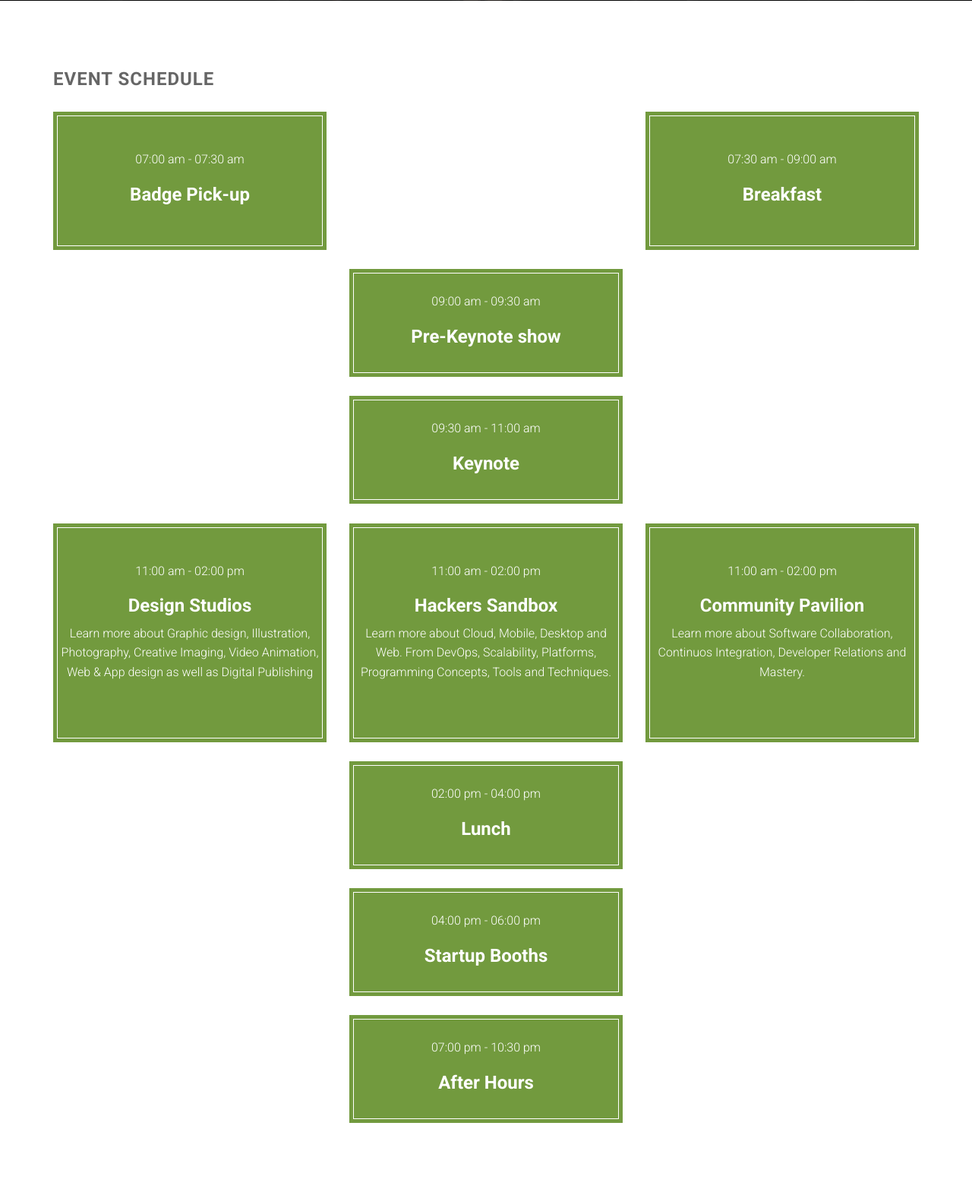
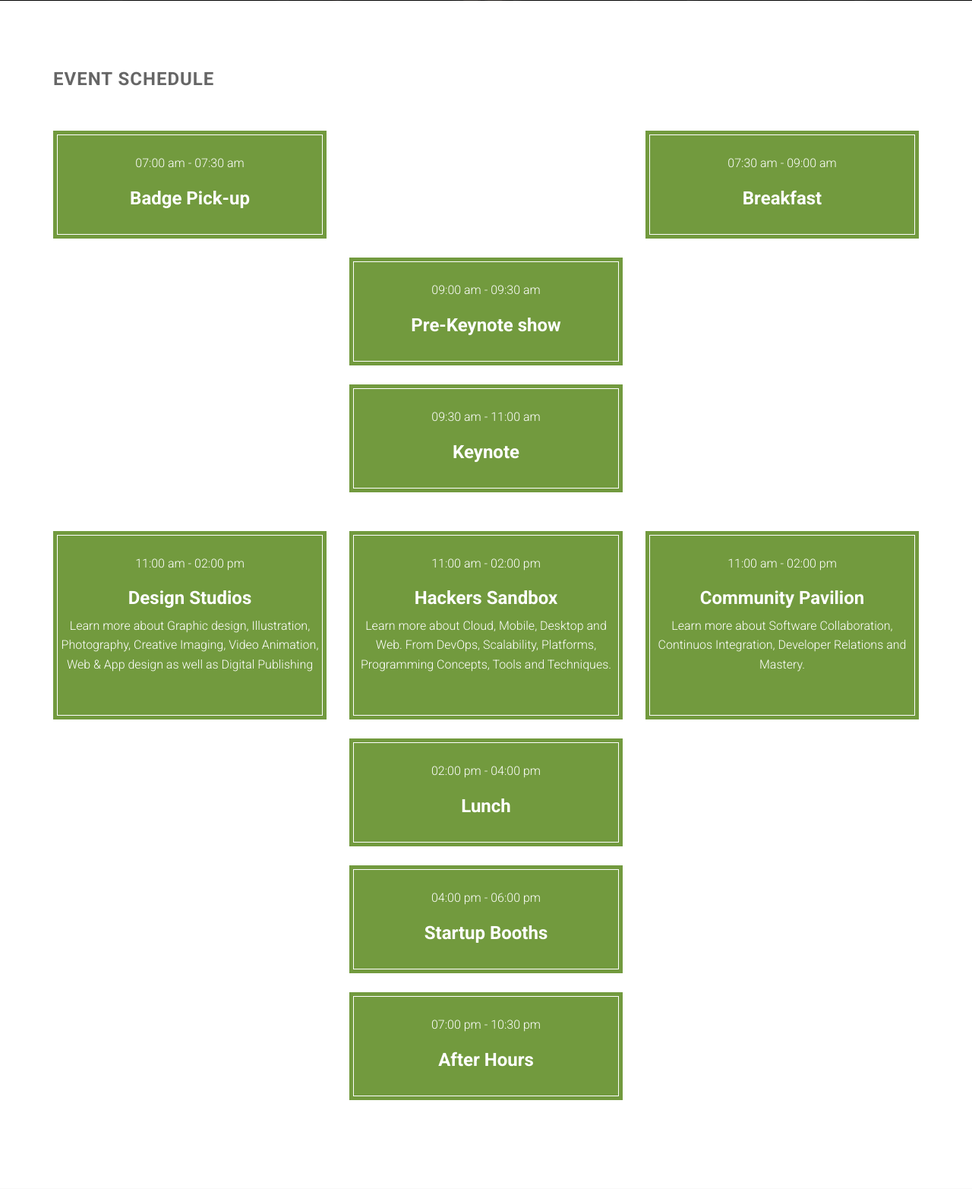
Before and after one commit to silicon-mountain/smconf.org, a PHP site: page / in a window 1280 px wide. Shown: the part 3225-4790 px from the top of the page at 76% size. Run offline with PHP 8.4, Linux system fonts and the light colour scheme; some libraries are stand-ins or nearby versions.

Commit message:
Size adjustment
The sizes of the boxes were resized

```diff
--- a/assets/css/main.css
+++ b/assets/css/main.css
@@ -482,6 +482,29 @@ ul li {
   border: 1px solid #fff;
 }
 
+
+/*
+ * 6.6.2 Section: Schedule
+ */
+.schedule-box2 {
+  position: relative;
+  background-color: #729A3E;
+  color: #fff;
+  text-align: center;
+  padding: 30px 0;
+  margin: 25px 0 0;
+}
+.schedule-box2::before {
+  content: '';
+  position: absolute;
+  top: 5px;
+  right: 5px;
+  bottom: 5px;
+  left: 5px;
+  border: 1px solid #fff;
+}
+
+
 /*
  * 6.7 Section: Schedule
  */
--- a/index.html
+++ b/index.html
@@ -252,7 +252,7 @@
             </div>
             <div class="row">
                 <div class="col-md-4 col-sm-6">
-                    <div class="schedule-box">
+                    <div class="schedule-box1">
                         <div class="time">
                             <time datetime="07:00">07:00 am</time> - <time datetime="07:30">07:30 am</time>
                         </div>
@@ -260,7 +260,7 @@
                     </div>
                 </div>
                 <div class="col-md-offset-4 col-md-4 col-sm-6">
-                    <div class="schedule-box">
+                    <div class="schedule-box1">
                         <div class="time">
                             <time datetime="07:00">07:30 am</time> - <time datetime="09:00">09:00 am</time>
                         </div>
@@ -291,7 +291,7 @@
             </div><br />
             <div class="row">
                 <div class="col-md-4 col-sm-6">
-                    <div class="schedule-box">
+                    <div class="schedule-box2">
                         <div class="time">
                             <time datetime="11:00">11:00 am</time> - <time datetime="14:00">02:00 pm</time>
                         </div>
@@ -300,16 +300,16 @@
                     </div>
                 </div>
                 <div class="col-md-4 col-sm-6">
-                    <div class="schedule-box">
+                    <div class="schedule-box2">
                         <div class="time">
                             <time datetime="11:00">11:00 am</time> - <time datetime="14:00">02:00 pm</time>
                         </div>
                         <h3>Hackers Sandbox</h3>
-                        <p style="text-align: center;">Learn more about Cloud, Mobile, Desktop and Web. From DevOps, Scalability, Platforms, Programming Concepts, Tools and Techniques.</p>
+                        <p style="padding: 0 10px; text-align: center;">Learn more about Cloud, Mobile, Desktop and Web. From DevOps, Scalability, Platforms, Programming Concepts, Tools and Techniques.</p>
                     </div>
                 </div>
                 <div class="col-md-4 col-sm-6">
-                    <div class="schedule-box">
+                    <div class="schedule-box2">
                         <div class="time">
                             <time datetime="11:00">11:00 am</time> - <time datetime="14:00">02:00 pm</time>
                         </div>
@@ -687,7 +687,7 @@ You are empowered to politely engage when you or others are disrespected. Also,
         <div class="container">
             <div class="row">
                 <div class="col-md-12">
-                    <p class="site-info">Designed and <br> Developed by <a href="https://github.com/orgs/silicon-mountain/people">The Silicon Mountain Developers</a></p>
+                    <p class="site-info">Copyright &copy; 2016 | <a href="https://github.com/orgs/silicon-mountain/people">Silicon Mountain</a></p>
                     <ul class="social-block">
                         <li><a href=""><i class="ion-social-github"></i></a></li>
                         <li><a href=""><i class="ion-social-twitter"></i></a></li>
```
